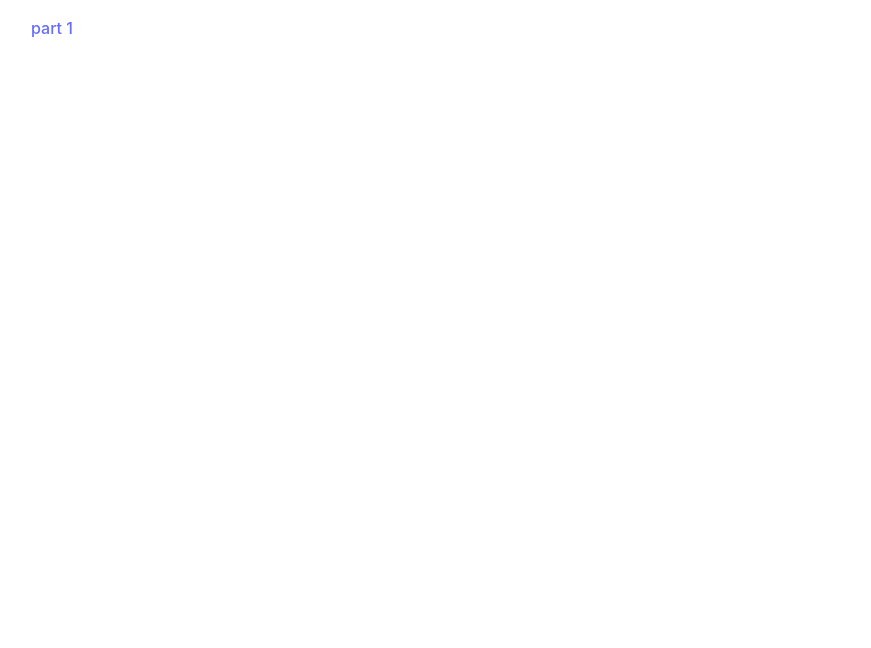
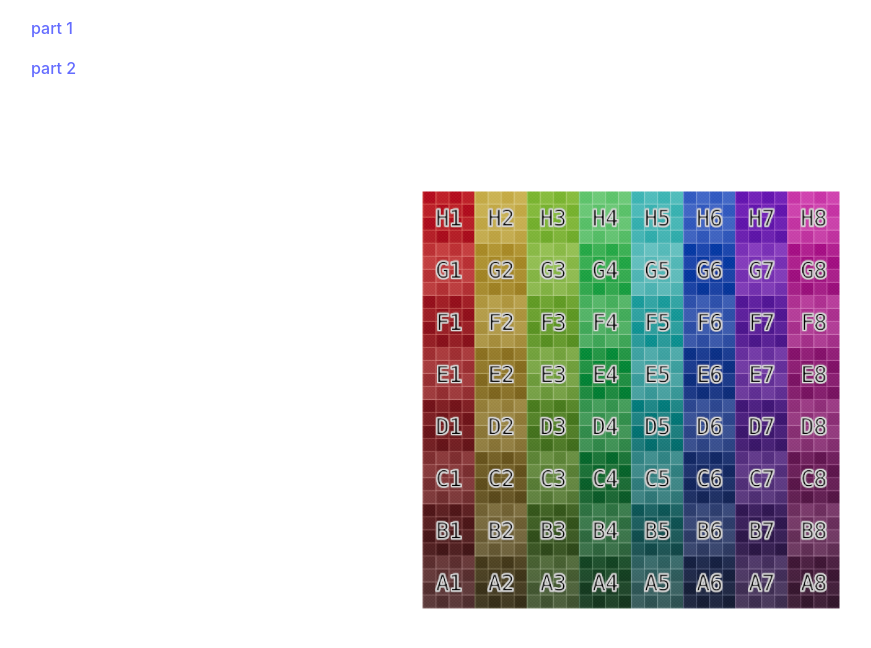
Before and after one commit to Shanyik/udemy-threejs, a React (Vite) app in the folder Section-2/: page /textureLoader in a window 1280 px wide. Before the commit this address had no page. Shown: the top 648 px of the page, without its empty margins (9-880 px from the left). Built offline with nearby package versions, Linux system fonts and the light colour scheme.

Commit message:
Section 2 - part 3 done

```diff
--- a/Section-2/src/App.jsx
+++ b/Section-2/src/App.jsx
@@ -2,29 +2,42 @@ import {
   BrowserRouter as Router,
   Route,
   Routes,
-  Link
+  Link,
 } from 'react-router-dom';
 import './App.css';
 import Basics from './pages/Basics';
+import Loader from './pages/components/Loader';
 
 function App() {
-
   return (
     <Router>
       <div>
-        <nav style={{position: "fixed", top: 0, left: 0, zIndex: 1}}>
+        <nav
+          style={{
+            position: 'fixed',
+            top: 0,
+            left: 0,
+            zIndex: 1,
+          }}
+        >
           <ul>
             <p>
               <Link to="/basics">part 1</Link>
+            </p>
+          </ul>
+          <ul>
+            <p>
+              <Link to="/textureLoader">part 2</Link>
             </p>
           </ul>
         </nav>
       </div>
       <Routes>
         <Route path="/basics" element={<Basics />} />
+        <Route path="/textureLoader" element={<Loader />} />
       </Routes>
     </Router>
-  )
+  );
 }
 
-export default App
+export default App;
--- /dev/null
+++ b/Section-2/src/pages/components/Loader.jsx
@@ -0,0 +1,25 @@
+import { Canvas } from '@react-three/fiber';
+import React from 'react';
+import * as THREE from 'three';
+import { useLoader } from '@react-three/fiber';
+
+const Loader = () => {
+  const texture = useLoader(
+    THREE.TextureLoader,
+    './img/1.png',
+  );
+  console.log(texture);
+
+  return (
+    <>
+      <Canvas>
+        <mesh>
+          <planeGeometry args={[4, 4]} />
+          <meshBasicMaterial map={texture} />
+        </mesh>
+      </Canvas>
+    </>
+  );
+};
+
+export default Loader;
```
Also changed, not shown: Section-2/public/img/1.png (added).
